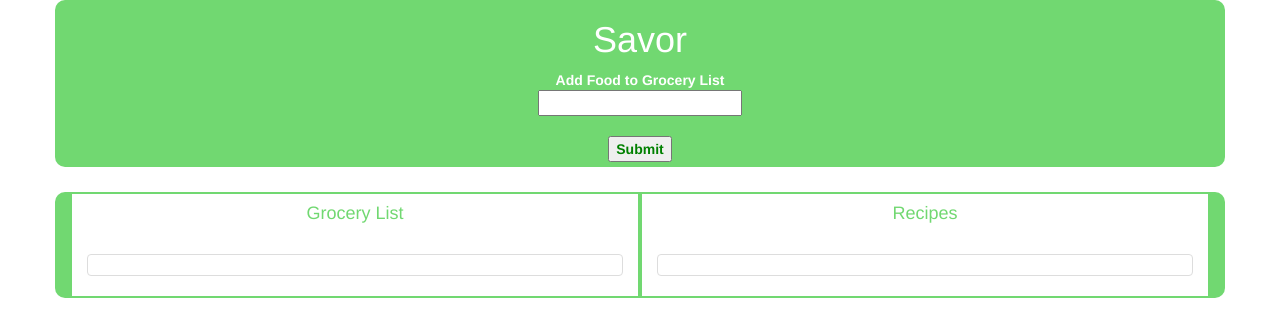
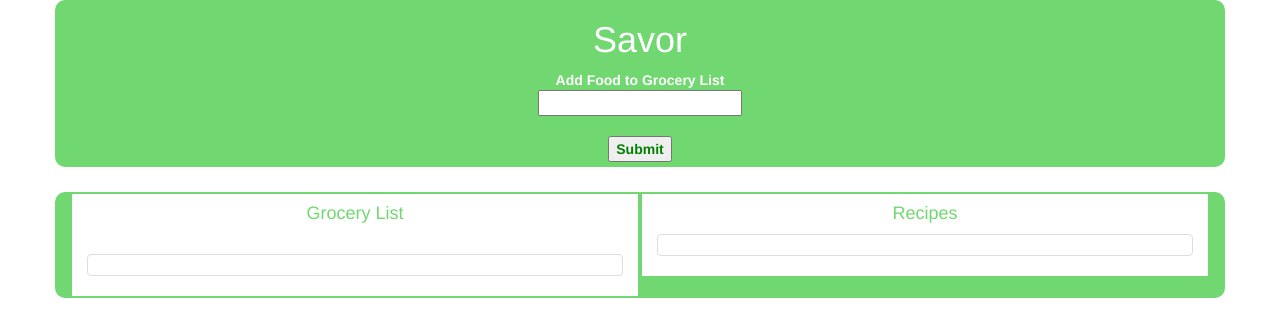
Before and after one commit to jkkariuki/Savor, a React (Create React App) app in the folder client/: page / in a window 1280 px wide. Shown: the top 336 px of the page. Built offline with nearby package versions, Linux system fonts and the light colour scheme.

Commit message:
1st brnch

```diff
--- a/client/src/components/Recipes/Recipes.js
+++ b/client/src/components/Recipes/Recipes.js
@@ -4,9 +4,9 @@ import "./Recipes.css";
 class Recipes extends React.Component {
     render() {
         return (
-            <li className="list-group">
+            <ul className="list-group">
                 {this.props.children}
-            </li>
+            </ul>
         )
     }
 }
```
Also changed, not shown: 1 other file (tests, documents, lock files or other folders).
